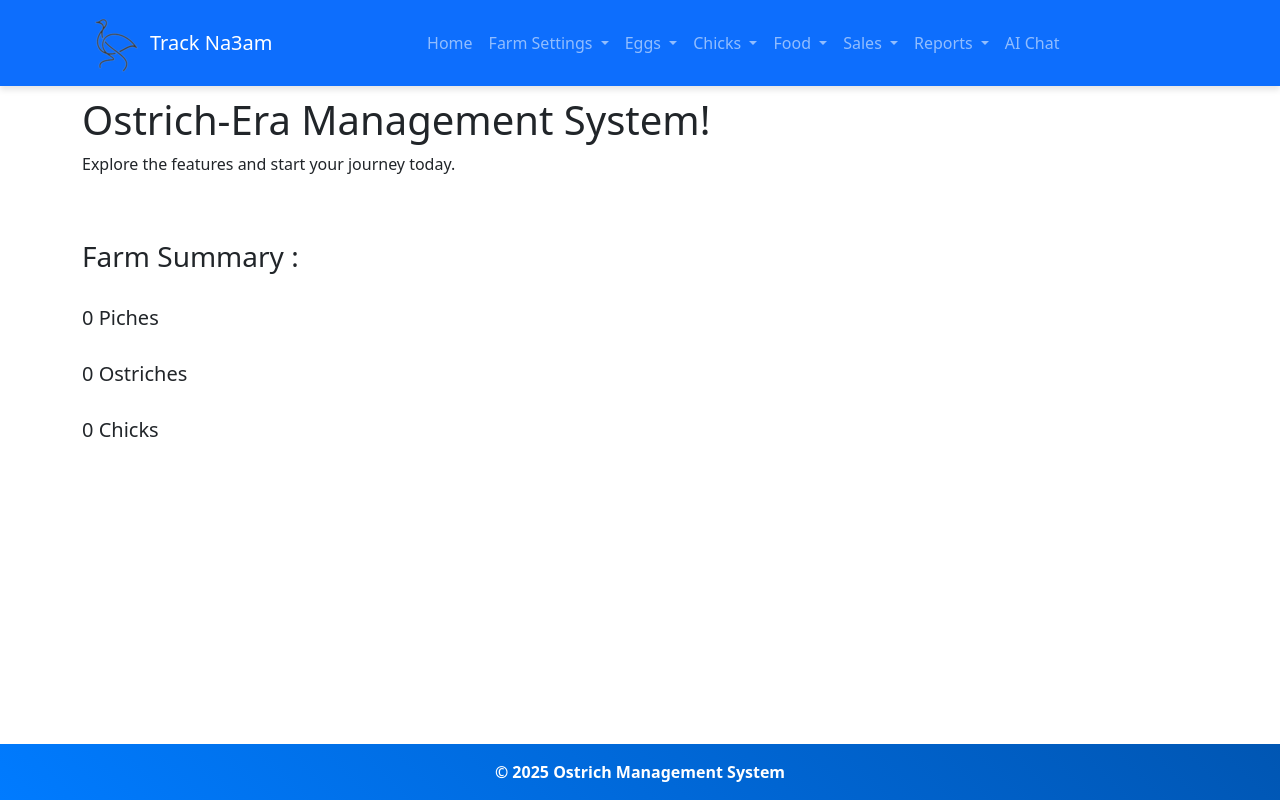
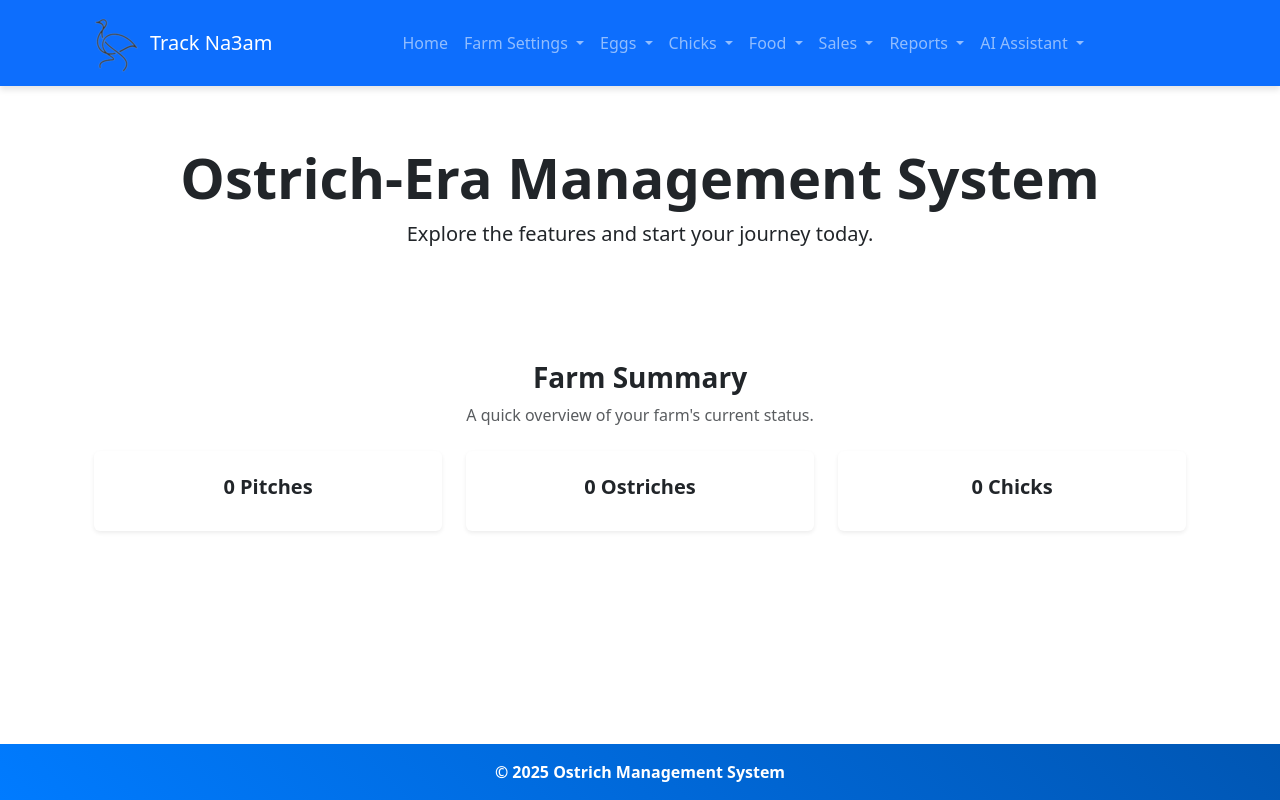
Before and after one commit to Muhap/Ostrich-Era, a Django app: page / in a window 1280 px wide. Run offline with Django 5.2, Linux system fonts and the light colour scheme; data that the repository does not hold is empty; some libraries are stand-ins or nearby versions.

Commit message:
ai features added successfully! {Ask AI , Generate Feedback and How To? pages} and some home page ui edits

```diff
--- a/Track/settings.py
+++ b/Track/settings.py
@@ -132,3 +132,5 @@ STATIC_ROOT = os.path.join(BASE_DIR, "staticfiles")
 # https://docs.djangoproject.com/en/5.1/ref/settings/#default-auto-field
 
 DEFAULT_AUTO_FIELD = 'django.db.models.BigAutoField'
+
+GEMINI_API_KEY = os.getenv('GEMINI_API_KEY', 'AIzaSyCIyMZtszCckL8XXhlSRLR0LGH7GLL5tJE')
--- a/ostrich/static/css/styles.css
+++ b/ostrich/static/css/styles.css
@@ -64,3 +64,39 @@
 .footer:hover {
     background: linear-gradient(45deg, #0056b3, #007bff);
 }
+
+/* Hero Section */
+.hero {
+    position: relative;
+    text-align: center;
+    color: white;
+    height: 350px;
+    display: flex;
+    justify-content: center;
+    align-items: center;
+}
+
+.hero .overlay {
+    position: absolute;
+    top: 0;
+    left: 0;
+    width: 100%;
+    height: 100%;
+    background: rgba(0, 0, 0, 0.5);
+}
+
+.hero-content {
+    position: relative;
+    z-index: 2;
+}
+
+/* Farm Summary Cards */
+.card {
+    border: none;
+    transition: 0.3s;
+}
+
+.card:hover {
+    transform: scale(1.05);
+    box-shadow: 0 4px 10px rgba(0, 0, 0, 0.2);
+}
--- a/ostrich/urls.py
+++ b/ostrich/urls.py
@@ -66,5 +66,7 @@ urlpatterns = [
     path('reports/export/csv/', views.export_report_csv, name='export_report_csv'),
     path('insights/', views.insights, name='insights'),
 
-
-]
+    path('ai_chat',views.ai_chat,name='ai_chat'),
+    path('generate-feedback/', views.generate_feedback, name="generate_feedback"),
+    path("how-to/", views.how_to, name="how_to"),
+        ]
--- a/ostrich/views.py
+++ b/ostrich/views.py
@@ -1039,3 +1039,125 @@ def insights(request):
         'time_grouping': time_grouping,
         'chart_type': chart_type
     })
+
+import google.generativeai as genai
+from django.shortcuts import render
+from django.conf import settings
+
+# Configure Gemini API
+genai.configure(api_key=settings.GEMINI_API_KEY)
+
+def ai_chat(request):
+    response_text = ""
+    user_query = ""
+
+    if request.method == "POST":
+        user_query = request.POST.get("user_query", "")
+        if user_query:
+            try:
+                # ✅ Use the latest version of Gemini model
+                model = genai.GenerativeModel("gemini-1.5-pro")
+                response = model.generate_content(user_query)
+                response_text = response.text  # Extract the AI's response
+            except Exception as e:
+                response_text = f"Error: {str(e)}"
+
+    return render(request, "ai_chat/ai_chat.html", {"user_query": user_query, "response_text": response_text})
+
+import google.generativeai as genai
+from django.shortcuts import render
+from django.conf import settings
+from .models import Ostrich, Chick, Egg, FoodInventory, Sale, Cost
+import markdown
+from io import BytesIO
+from django.http import HttpResponse
+from reportlab.pdfgen import canvas
+
+# Configure Gemini API
+genai.configure(api_key=settings.GEMINI_API_KEY)
+
+def generate_feedback(request):
+    feedback_text = ""
+    selected_language = request.POST.get("language", "English")
+    # Gather farm data
+    total_ostriches = Ostrich.objects.all()
+    total_chicks = Chick.objects.all()
+    total_eggs = Egg.objects.all()
+    total_food = FoodInventory.objects.first().current_inventory if FoodInventory.objects.exists() else 0
+    total_sales = Sale.objects.all()
+    total_costs = Cost.objects.all()
+
+    farm_data = f"""
+    Farm Overview:
+    - Ostriches: {total_ostriches}
+    - Chicks: {total_chicks}
+    - Eggs: {total_eggs}
+    - Food Inventory: {total_food} kg
+    - Total Sales: {total_sales}
+    - Total Costs: {total_costs}
+
+    You are an ostrich breeding expert, Generate feedback {selected_language} language on the farm's performance, suggest improvements, and provide recommendations to increase productivity.
+    """
+
+    if request.method == "POST":
+        try:
+            model = genai.GenerativeModel("gemini-1.5-pro")
+            response = model.generate_content(farm_data)
+            feedback_text = response.text  # Extract AI's response
+            feedback_text = markdown.markdown(response.text)
+        except Exception as e:
+            feedback_text = f"Error: {str(e)}"
+
+    return render(request, "ai_chat/generate_feedback.html", {"feedback_text": feedback_text, "selected_language": selected_language})
+
+import google.generativeai as genai
+from django.shortcuts import render
+from django.conf import settings
+import os
+
+# Configure Gemini API
+genai.configure(api_key=settings.GEMINI_API_KEY)
+
+# Function to load all relevant system files
+def load_system_code():
+    code_files = [
+        "views.py", "models.py", "urls.py", "forms.py",
+        "templates/base.html", "templates/generate_feedback.html",
+        "templates/reports/reports_page.html"
+    ]
+    system_code = ""
+
+    for file in code_files:
+        file_path = os.path.join(settings.BASE_DIR, "ostrich", file)
+        if os.path.exists(file_path):
+            with open(file_path, "r", encoding="utf-8") as f:
+                system_code += f"\n### FILE: {file} ###\n" + f.read() + "\n\n"
+
+    return system_code
+
+# AI-powered Q&A function
+def how_to(request):
+    question = request.GET.get("question", "")
+    answer = ""
+
+    if question:
+        system_code = load_system_code()
+        prompt = f"""
+        You are a Django expert who made this project , helping regular users with a farm management system.
+        Here is the system's source code:
+
+        {system_code}
+
+        given that the user do not have any programming background ,Answer the following question in the simplest form based on this code:
+
+        {question}
+        """
+
+        try:
+            model = genai.GenerativeModel("gemini-1.5-pro")
+            response = model.generate_content(prompt)
+            answer = markdown.markdown(response.text)
+        except Exception as e:
+            answer = f"Error: {str(e)}"
+
+    return render(request, "ai_chat/how_to.html", {"question": question, "answer": answer})
--- a/requirements.txt
+++ b/requirements.txt
@@ -1,7 +1,5 @@
 venv
 django
 matplotlib
-transformers
-torch
-sentencepiece
-llama-cpp-python
+google-generativeai
+markdown
--- a/templates/base.html
+++ b/templates/base.html
@@ -106,7 +106,18 @@
                     </li>
 
                     <!-- ✅ AI Chat -->
-                    <li class="nav-item"><a class="nav-link" href="#">AI Chat</a></li>
+
+                    <li class="nav-item dropdown">
+                        <a class="nav-link dropdown-toggle" href="#" id="ai_chat_Dropdown" role="button" data-bs-toggle="dropdown" aria-expanded="false">
+                            AI Assistant
+                        </a>
+                        <ul class="dropdown-menu" aria-labelledby="reportsDropdown">
+                            <li><a class="dropdown-item" href="{% url 'ai_chat' %}">Ask AI</a></li>
+                            <li><a class="dropdown-item" href="{% url 'generate_feedback' %}">Generate Feedback</a></li>
+                            <li><a class="dropdown-item" href="{% url 'how_to' %}">How to ?</a></li>
+                        </ul>
+                    </li>
+
                 </ul>
             </div>
         </div>
--- a/templates/home.html
+++ b/templates/home.html
@@ -1,22 +1,44 @@
 {% extends 'base.html' %}
+{% load static %}
 
 {% block title %}Track Na3am{% endblock %}
 
 {% block content %}
 <!-- Hero Section -->
-<section class="hero">
-    <h1>Ostrich-Era Management System!</h1>
-    <p>Explore the features and start your journey today.</p>
-</section>
+<br><br>
+<div class="overlay"></div>
+<div class="hero-content">
+    <h1 class="display-4 fw-bold" style="text-align: center;">Ostrich-Era Management System</h1>
+    <p class="lead" style="text-align: center;">Explore the features and start your journey today.</p>
+</div>
+<br><br>
 
-<div>
-    <br><br>
-    <h3>Farm Summary :</h3>
-    <br>
-    <h5>{{piches_count}} Piches</h5> <br>
-    <h5>{{ostrich_count}} Ostriches</h5> <br>
-    <h5>{{chick_count}} Chicks</h5> <br>
-    <br>
+<!-- Farm Summary -->
+<div class="container mt-5">
+    <div class="text-center mb-4">
+        <h3 class="fw-bold">Farm Summary</h3>
+        <p class="text-muted">A quick overview of your farm's current status.</p>
+    </div>
+
+    <div class="row text-center">
+        <div class="col-md-4">
+            <div class="card shadow-sm p-4 rounded">
+                <h5 class="fw-bold"><i class="fas fa-map-marker-alt text-primary"></i> {{ piches_count }} Pitches</h5>
+            </div>
+        </div>
+
+        <div class="col-md-4">
+            <div class="card shadow-sm p-4 rounded">
+                <h5 class="fw-bold"><i class="fas fa-dove text-success"></i> {{ ostrich_count }} Ostriches</h5>
+            </div>
+        </div>
+
+        <div class="col-md-4">
+            <div class="card shadow-sm p-4 rounded">
+                <h5 class="fw-bold"><i class="fas fa-egg text-warning"></i> {{ chick_count }} Chicks</h5>
+            </div>
+        </div>
+    </div>
 </div>
 
 {% endblock %}
```
Also changed, not shown: templates/ai_chat/ai_chat.html (added, +21 -0 lines), templates/ai_chat/generate_feedback.html (added, +47 -0 lines), templates/ai_chat/how_to.html (added, +21 -0 lines), 1 other file.
